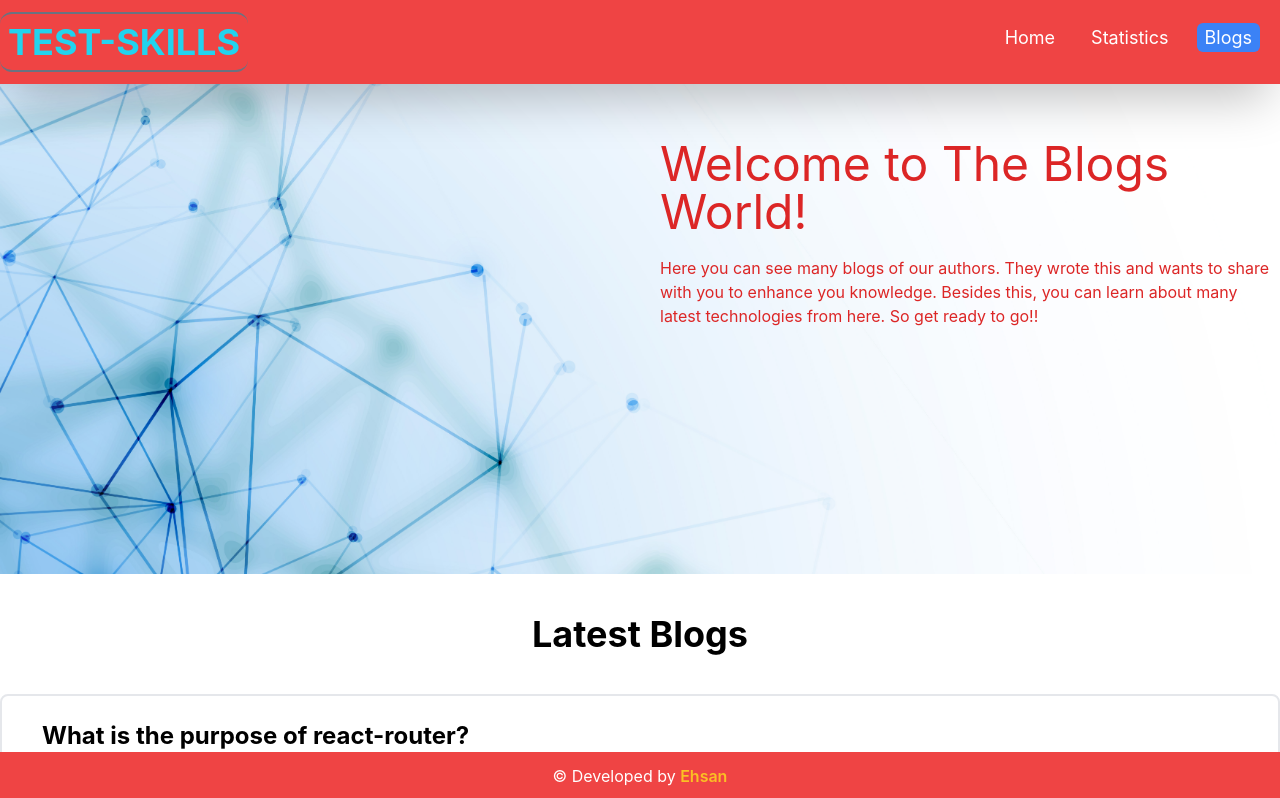
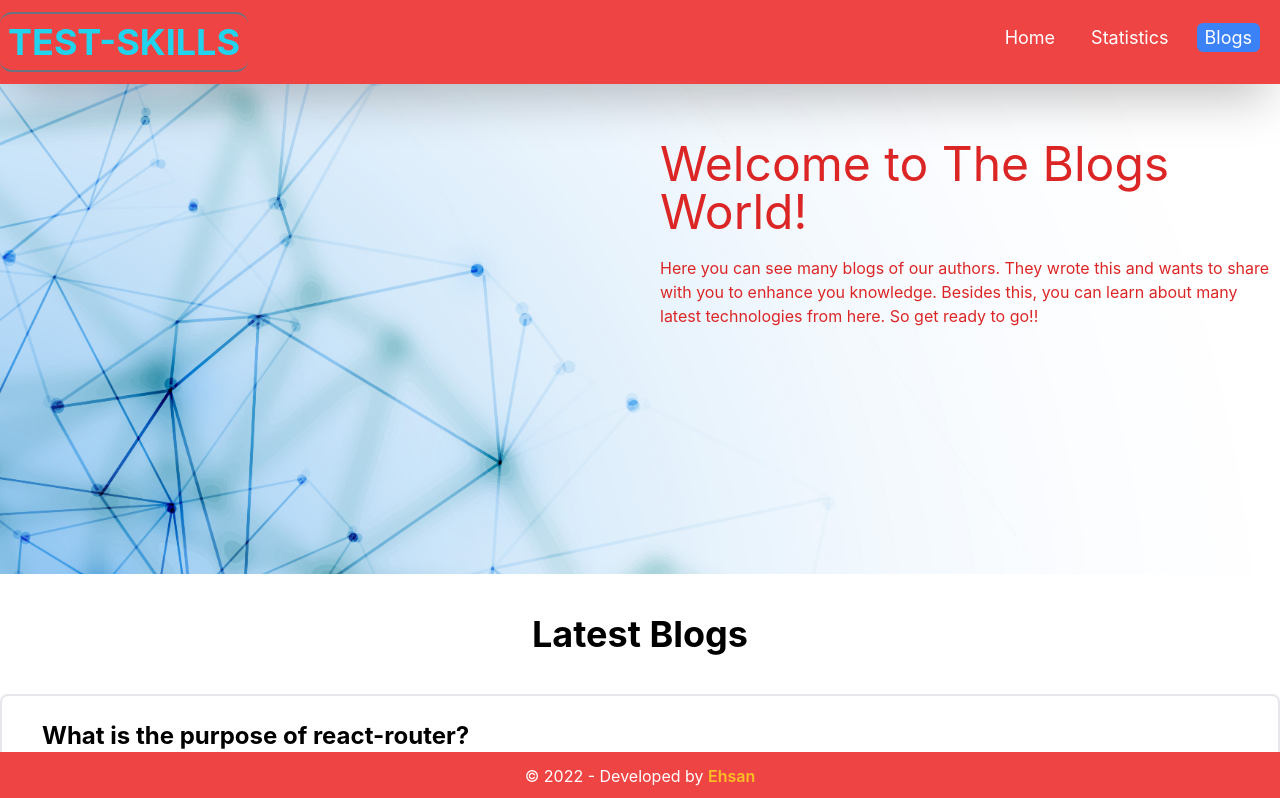
Before and after one commit to EhsanEIK/test-skills-website, a React (Create React App) app: page /blogs in a window 1280 px wide. Shown: the top 798 px of the page. Built offline with nearby package versions, Linux system fonts and the light colour scheme.

Commit message:
updated footer content

```diff
--- a/src/components/Footer/Footer.js
+++ b/src/components/Footer/Footer.js
@@ -3,7 +3,7 @@ import React from 'react';
 const Footer = () => {
     return (
         <footer className='bg-red-500 w-full fixed bottom-0 px-5 py-3 mt-10'>
-            <p className='text-md text-white text-center'>&copy; Developed by <a href="https://www.linkedin.com/in/ehsanulislamkhan/" target="_blank" rel="noopener noreferrer" className='text-amber-400 font-semibold'>Ehsan</a></p>
+            <p className='text-md text-white text-center'>&copy; 2022 - Developed by <a href="https://www.linkedin.com/in/ehsanulislamkhan/" target="_blank" rel="noopener noreferrer" className='text-amber-400 font-semibold'>Ehsan</a></p>
         </footer>
     );
 };
```
